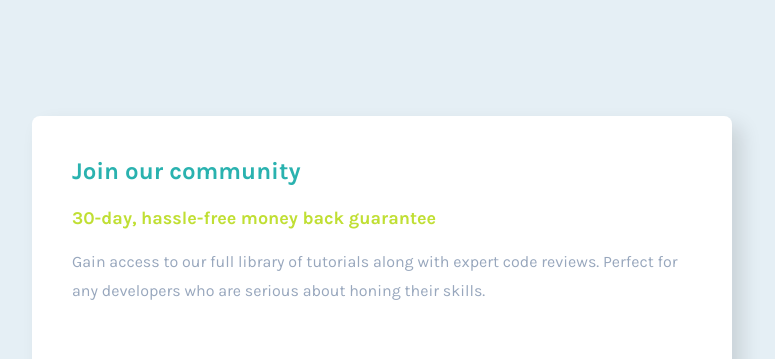
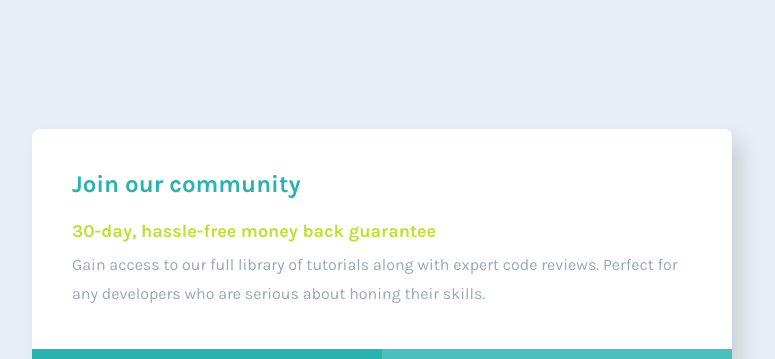
Before and after one commit to AlexRFarnes/Single-price-grid-component, a plain HTML site: page index.html in a window 1280 px wide. Shown: the top 359 px of the page, without its empty margins (258-1033 px from the left). Drawn offline with Linux system fonts and the light colour scheme.

Commit message:
fixed the round corners and margins of the top part

```diff
--- a/style.css
+++ b/style.css
@@ -44,9 +44,9 @@ body {
   background-color: var(--white);
   max-width: 700px;
   width: 90%;
-  border-top-right-radius: 8px;
-  border-top-left-radius: 8px;
+  border-radius: 8px;
   box-shadow: 10px 10px 20px rgba(0, 0, 0, 0.12);
+  overflow: hidden;
 }
 
 .card > * {
@@ -61,11 +61,14 @@ body {
 .card__top h3 {
   font-size: 1.5rem;
   color: var(--bright-yellow);
+  margin-bottom: 0.75rem;
 }
 
 .card__top p {
   font-size: 1.4rem;
   line-height: 1.8;
+  margin-top: 0;
+  margin-bottom: 0;
 }
 
 .card__bottom-left {
```
